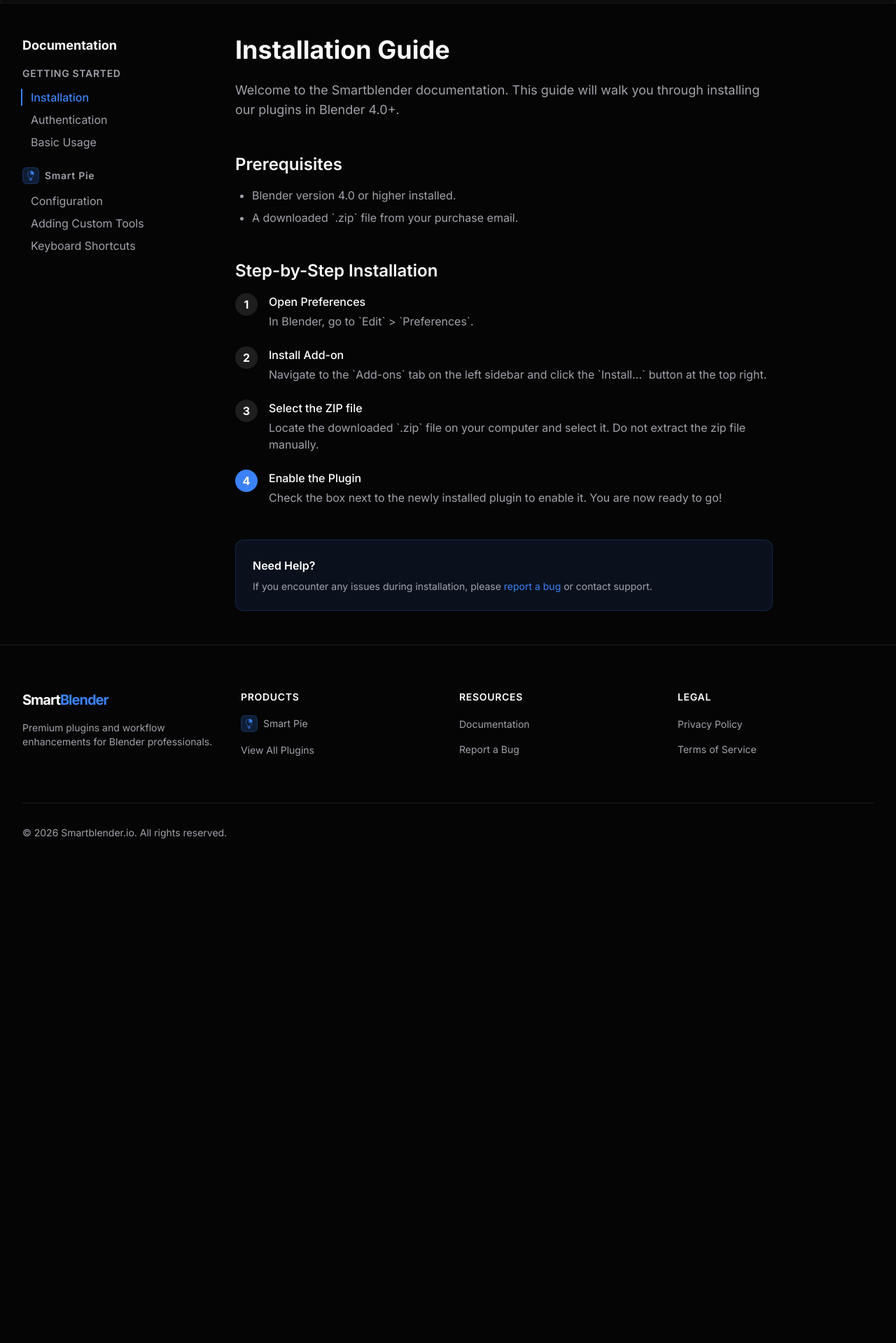
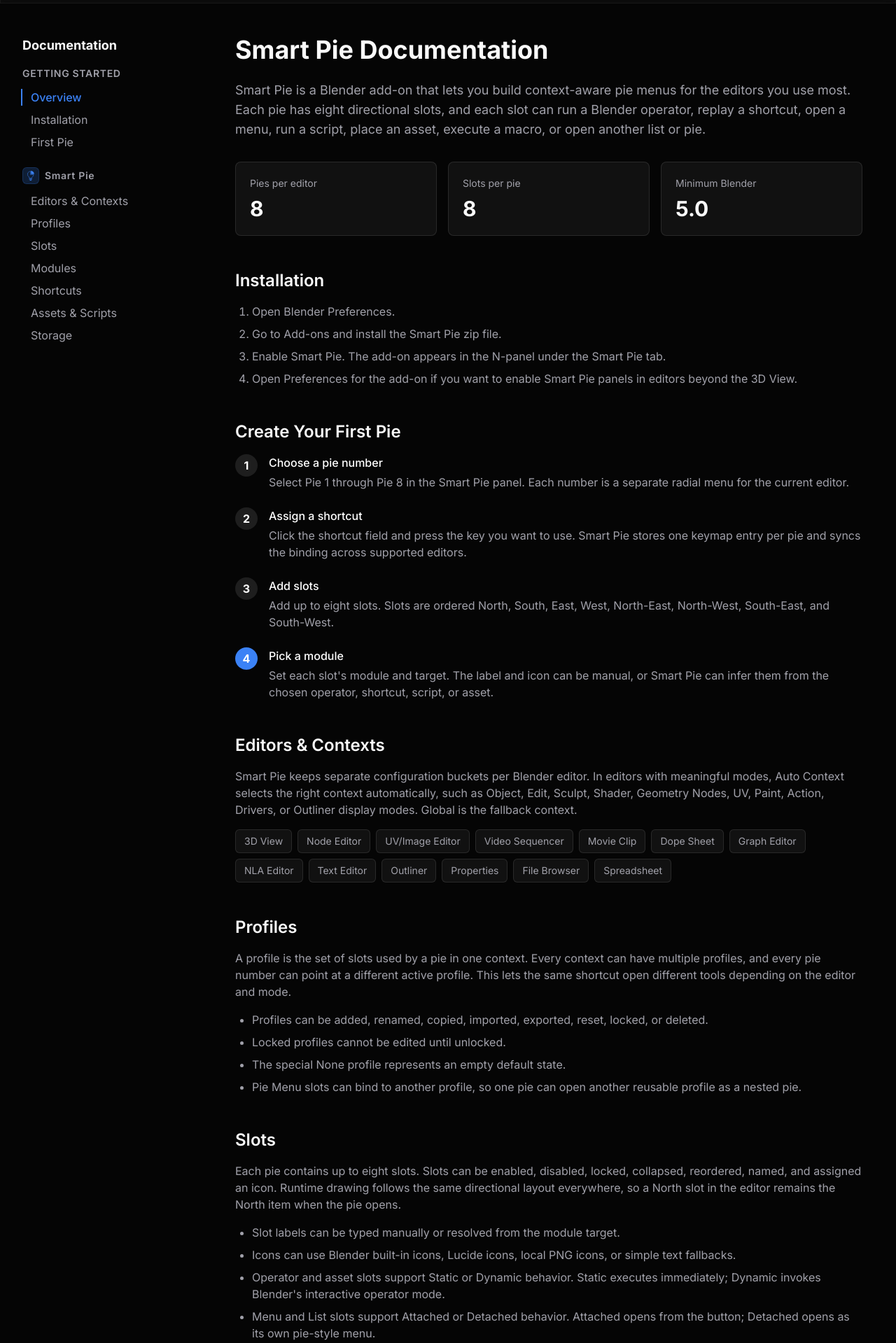
Before and after one commit to bluetoolsio/website-bluetools, a Next.js app: page /website-smartblender/docs in a window 1280 px wide. Shown: the part 61-1980 px from the top of the page at 70% size. Before the commit the page ends 1293 px from the top, so only its background shows below. Built offline with nearby package versions, Linux system fonts and the light colour scheme.

Commit message:
Document Smart Pie workflow

```diff
--- a/src/app/docs/page.tsx
+++ b/src/app/docs/page.tsx
@@ -1,101 +1,265 @@
 import { FadeIn } from "@/components/animations/FadeIn";
 import { SmartPieLabel } from "@/components/brand/SmartPieLabel";
 
+const navGroups = [
+  {
+    title: "Getting Started",
+    links: [
+      ["overview", "Overview"],
+      ["installation", "Installation"],
+      ["first-pie", "First Pie"],
+    ],
+  },
+  {
+    title: "Smart Pie",
+    links: [
+      ["contexts", "Editors & Contexts"],
+      ["profiles", "Profiles"],
+      ["slots", "Slots"],
+      ["modules", "Modules"],
+      ["shortcuts", "Shortcuts"],
+      ["assets-scripts", "Assets & Scripts"],
+      ["storage", "Storage"],
+    ],
+  },
+];
+
+const actionModules = [
+  ["Operator", "Runs a Blender operator. Operators can run as Static, using EXEC_DEFAULT, or Dynamic, using INVOKE_DEFAULT."],
+  ["Shortcut", "Finds the matching Blender keymap item and runs that shortcut from the current editor context."],
+  ["Menu", "Opens a Blender menu. Menus can be attached to the slot or opened as a detached pie-style menu."],
+  ["Script", "Runs a Python script stored in Smart Pie&apos;s scripts folder with access to bpy and context."],
+  ["Asset", "Imports a configured Blender asset by append, append reuse, or link. In the 3D View, assets can be placed interactively on surfaces."],
+  ["Macro", "Runs a sequence of operator, shortcut, script, or asset steps."],
+  ["List", "Creates a nested list menu. List entries can contain operators, shortcuts, menus, scripts, assets, macros, lists, or pie menus."],
+  ["Pie Menu", "Creates a nested eight-slice pie, or binds to another Smart Pie profile so an entire profile can be reused as a submenu."],
+];
+
+const supportedEditors = [
+  "3D View",
+  "Node Editor",
+  "UV/Image Editor",
+  "Video Sequencer",
+  "Movie Clip",
+  "Dope Sheet",
+  "Graph Editor",
+  "NLA Editor",
+  "Text Editor",
+  "Outliner",
+  "Properties",
+  "File Browser",
+  "Spreadsheet",
+];
+
 export const metadata = {
-  title: "Documentation | Smartblender.io",
-  description: "Learn how to install and use our premium Blender plugins.",
+  title: "Smart Pie Documentation | Smartblender.io",
+  description: "Learn how Smart Pie works in Blender.",
 };
 
 export default function DocsPage() {
   return (
     <div className="max-w-7xl mx-auto px-4 sm:px-6 lg:px-8 py-12 flex flex-col md:flex-row gap-12">
-      {/* Sidebar Navigation */}
       <aside className="w-full md:w-64 flex-shrink-0">
         <div className="sticky top-24">
           <h2 className="font-bold text-lg mb-4">Documentation</h2>
           <nav className="space-y-6">
-            <div>
-              <h3 className="text-sm font-semibold text-muted-foreground uppercase tracking-wider mb-3">Getting Started</h3>
-              <ul className="space-y-2">
-                <li><a href="#" className="text-accent font-medium block border-l-2 border-accent pl-3 -ml-[2px]">Installation</a></li>
-                <li><a href="#" className="text-muted-foreground hover:text-white transition-colors block border-l-2 border-transparent pl-3 -ml-[2px]">Authentication</a></li>
-                <li><a href="#" className="text-muted-foreground hover:text-white transition-colors block border-l-2 border-transparent pl-3 -ml-[2px]">Basic Usage</a></li>
-              </ul>
-            </div>
-            <div>
+            {navGroups.map((group) => (
+              <div key={group.title}>
                 <h3 className="text-sm font-semibold text-muted-foreground uppercase tracking-wider mb-3">
+                  {group.title === "Smart Pie" ? (
                     <SmartPieLabel
                       className="gap-2"
                       iconBoxClassName="h-6 w-6 rounded-md"
                       iconClassName="h-3.5 w-3.5"
                       textClassName="normal-case"
                     />
+                  ) : (
+                    group.title
+                  )}
                 </h3>
                 <ul className="space-y-2">
-                <li><a href="#" className="text-muted-foreground hover:text-white transition-colors block border-l-2 border-transparent pl-3 -ml-[2px]">Configuration</a></li>
-                <li><a href="#" className="text-muted-foreground hover:text-white transition-colors block border-l-2 border-transparent pl-3 -ml-[2px]">Adding Custom Tools</a></li>
-                <li><a href="#" className="text-muted-foreground hover:text-white transition-colors block border-l-2 border-transparent pl-3 -ml-[2px]">Keyboard Shortcuts</a></li>
+                  {group.links.map(([href, label], index) => (
+                    <li key={href}>
+                      <a
+                        href={`#${href}`}
+                        className={
+                          index === 0 && group.title === "Getting Started"
+                            ? "text-accent font-medium block border-l-2 border-accent pl-3 -ml-[2px]"
+                            : "text-muted-foreground hover:text-white transition-colors block border-l-2 border-transparent pl-3 -ml-[2px]"
+                        }
+                      >
+                        {label}
+                      </a>
+                    </li>
+                  ))}
                 </ul>
               </div>
+            ))}
           </nav>
         </div>
       </aside>
 
-      {/* Main Content Area */}
       <main className="flex-1 min-w-0">
         <FadeIn direction="up">
-          <div className="prose prose-invert max-w-3xl">
-            <h1 className="text-4xl font-bold mb-6">Installation Guide</h1>
+          <div className="prose prose-invert max-w-4xl">
+            <section id="overview">
+              <h1 className="text-4xl font-bold mb-6">Smart Pie Documentation</h1>
               <p className="text-lg text-muted-foreground mb-8">
-              Welcome to the Smartblender documentation. This guide will walk you through installing our plugins in Blender 4.0+.
+                Smart Pie is a Blender add-on that lets you build context-aware pie menus for the editors you use most. Each pie has eight directional slots, and each slot can run a Blender operator, replay a shortcut, open a menu, run a script, place an asset, execute a macro, or open another list or pie.
               </p>
+              <div className="grid grid-cols-1 md:grid-cols-3 gap-4 not-prose mb-10">
+                <div className="rounded-lg border border-white/10 bg-white/5 p-5">
+                  <p className="text-sm text-muted-foreground mb-2">Pies per editor</p>
+                  <p className="text-3xl font-bold">8</p>
+                </div>
+                <div className="rounded-lg border border-white/10 bg-white/5 p-5">
+                  <p className="text-sm text-muted-foreground mb-2">Slots per pie</p>
+                  <p className="text-3xl font-bold">8</p>
+                </div>
+                <div className="rounded-lg border border-white/10 bg-white/5 p-5">
+                  <p className="text-sm text-muted-foreground mb-2">Minimum Blender</p>
+                  <p className="text-3xl font-bold">5.0</p>
+                </div>
+              </div>
+            </section>
 
-            <h2 className="text-2xl font-semibold mt-12 mb-4">Prerequisites</h2>
-            <ul className="list-disc pl-6 space-y-2 text-muted-foreground mb-8">
-              <li>Blender version 4.0 or higher installed.</li>
-              <li>A downloaded `.zip` file from your purchase email.</li>
-            </ul>
+            <section id="installation">
+              <h2 className="text-2xl font-semibold mt-12 mb-4">Installation</h2>
+              <ol className="list-decimal pl-6 space-y-2 text-muted-foreground mb-8">
+                <li>Open Blender Preferences.</li>
+                <li>Go to Add-ons and install the Smart Pie zip file.</li>
+                <li>Enable Smart Pie. The add-on appears in the N-panel under the Smart Pie tab.</li>
+                <li>Open Preferences for the add-on if you want to enable Smart Pie panels in editors beyond the 3D View.</li>
+              </ol>
+            </section>
 
-            <h2 className="text-2xl font-semibold mt-12 mb-4">Step-by-Step Installation</h2>
+            <section id="first-pie">
+              <h2 className="text-2xl font-semibold mt-12 mb-4">Create Your First Pie</h2>
               <div className="space-y-6 text-muted-foreground">
                 <div className="flex gap-4">
                   <div className="flex-shrink-0 w-8 h-8 rounded-full bg-white/10 flex items-center justify-center font-bold text-white">1</div>
                   <div>
-                  <h3 className="text-white font-medium mb-1">Open Preferences</h3>
-                  <p>In Blender, go to `Edit` {'>'} `Preferences`.</p>
+                    <h3 className="text-white font-medium mb-1">Choose a pie number</h3>
+                    <p>Select Pie 1 through Pie 8 in the Smart Pie panel. Each number is a separate radial menu for the current editor.</p>
                   </div>
                 </div>
                 <div className="flex gap-4">
                   <div className="flex-shrink-0 w-8 h-8 rounded-full bg-white/10 flex items-center justify-center font-bold text-white">2</div>
                   <div>
-                  <h3 className="text-white font-medium mb-1">Install Add-on</h3>
-                  <p>Navigate to the `Add-ons` tab on the left sidebar and click the `Install...` button at the top right.</p>
+                    <h3 className="text-white font-medium mb-1">Assign a shortcut</h3>
+                    <p>Click the shortcut field and press the key you want to use. Smart Pie stores one keymap entry per pie and syncs the binding across supported editors.</p>
                   </div>
                 </div>
                 <div className="flex gap-4">
                   <div className="flex-shrink-0 w-8 h-8 rounded-full bg-white/10 flex items-center justify-center font-bold text-white">3</div>
                   <div>
-                  <h3 className="text-white font-medium mb-1">Select the ZIP file</h3>
-                  <p>Locate the downloaded `.zip` file on your computer and select it. Do not extract the zip file manually.</p>
+                    <h3 className="text-white font-medium mb-1">Add slots</h3>
+                    <p>Add up to eight slots. Slots are ordered North, South, East, West, North-East, North-West, South-East, and South-West.</p>
                   </div>
                 </div>
                 <div className="flex gap-4">
                   <div className="flex-shrink-0 w-8 h-8 rounded-full bg-accent text-accent-foreground flex items-center justify-center font-bold">4</div>
                   <div>
-                  <h3 className="text-white font-medium mb-1">Enable the Plugin</h3>
-                  <p>Check the box next to the newly installed plugin to enable it. You are now ready to go!</p>
+                    <h3 className="text-white font-medium mb-1">Pick a module</h3>
+                    <p>Set each slot&apos;s module and target. The label and icon can be manual, or Smart Pie can infer them from the chosen operator, shortcut, script, or asset.</p>
                   </div>
                 </div>
               </div>
+            </section>
 
-            <div className="mt-12 p-6 bg-accent/10 border border-accent/20 rounded-xl">
-              <h3 className="text-white font-semibold flex items-center gap-2 mb-2">
-                Need Help?
-              </h3>
+            <section id="contexts">
+              <h2 className="text-2xl font-semibold mt-12 mb-4">Editors & Contexts</h2>
+              <p className="text-muted-foreground mb-4">
+                Smart Pie keeps separate configuration buckets per Blender editor. In editors with meaningful modes, Auto Context selects the right context automatically, such as Object, Edit, Sculpt, Shader, Geometry Nodes, UV, Paint, Action, Drivers, or Outliner display modes. Global is the fallback context.
+              </p>
+              <div className="not-prose flex flex-wrap gap-2 mb-8">
+                {supportedEditors.map((editor) => (
+                  <span key={editor} className="rounded-md border border-white/10 bg-white/5 px-3 py-1.5 text-sm text-muted-foreground">
+                    {editor}
+                  </span>
+                ))}
+              </div>
+            </section>
+
+            <section id="profiles">
+              <h2 className="text-2xl font-semibold mt-12 mb-4">Profiles</h2>
+              <p className="text-muted-foreground mb-4">
+                A profile is the set of slots used by a pie in one context. Every context can have multiple profiles, and every pie number can point at a different active profile. This lets the same shortcut open different tools depending on the editor and mode.
+              </p>
+              <ul className="list-disc pl-6 space-y-2 text-muted-foreground mb-8">
+                <li>Profiles can be added, renamed, copied, imported, exported, reset, locked, or deleted.</li>
+                <li>Locked profiles cannot be edited until unlocked.</li>
+                <li>The special None profile represents an empty default state.</li>
+                <li>Pie Menu slots can bind to another profile, so one pie can open another reusable profile as a nested pie.</li>
+              </ul>
+            </section>
+
+            <section id="slots">
+              <h2 className="text-2xl font-semibold mt-12 mb-4">Slots</h2>
+              <p className="text-muted-foreground mb-4">
+                Each pie contains up to eight slots. Slots can be enabled, disabled, locked, collapsed, reordered, named, and assigned an icon. Runtime drawing follows the same directional layout everywhere, so a North slot in the editor remains the North item when the pie opens.
+              </p>
+              <ul className="list-disc pl-6 space-y-2 text-muted-foreground mb-8">
+                <li>Slot labels can be typed manually or resolved from the module target.</li>
+                <li>Icons can use Blender built-in icons, Lucide icons, local PNG icons, or simple text fallbacks.</li>
+                <li>Operator and asset slots support Static or Dynamic behavior. Static executes immediately; Dynamic invokes Blender&apos;s interactive operator mode.</li>
+                <li>Menu and List slots support Attached or Detached behavior. Attached opens from the button; Detached opens as its own pie-style menu.</li>
+              </ul>
+            </section>
+
+            <section id="modules">
+              <h2 className="text-2xl font-semibold mt-12 mb-4">Modules</h2>
+              <div className="not-prose grid grid-cols-1 md:grid-cols-2 gap-4 mb-8">
+                {actionModules.map(([name, description]) => (
+                  <div key={name} className="rounded-lg border border-white/10 bg-white/5 p-5">
+                    <h3 className="text-white font-semibold mb-2">{name}</h3>
+                    <p className="text-sm text-muted-foreground leading-relaxed" dangerouslySetInnerHTML={{ __html: description }} />
+                  </div>
+                ))}
+              </div>
+            </section>
+
+            <section id="shortcuts">
+              <h2 className="text-2xl font-semibold mt-12 mb-4">Shortcuts</h2>
+              <p className="text-muted-foreground mb-4">
+                Smart Pie uses two kinds of shortcuts. Pie shortcuts open one of the eight main pies. Shortcut modules replay an existing Blender keymap entry from inside a slot, list item, macro step, or nested pie step.
+              </p>
+              <ul className="list-disc pl-6 space-y-2 text-muted-foreground mb-8">
+                <li>Click a pie shortcut to record a key. Press Esc to cancel recording.</li>
+                <li>Reset removes the binding and shows Set Shortcut again.</li>
+                <li>Shortcut modules can be recorded directly or selected from the visual keyboard picker.</li>
+                <li>Live Preview is available in the 3D View and Node Editor when the current pie has an active keymap binding.</li>
+              </ul>
+            </section>
+
+            <section id="assets-scripts">
+              <h2 className="text-2xl font-semibold mt-12 mb-4">Assets & Scripts</h2>
+              <p className="text-muted-foreground mb-4">
+                Asset slots store a library reference, blend file path, asset type, asset name, import method, and run behavior. Smart Pie can append, append while reusing existing local data, or link from the source file. In the 3D View, imported object assets can enter interactive placement with surface snapping.
+              </p>
+              <p className="text-muted-foreground mb-4">
+                Script slots create or import Python files into Smart Pie&apos;s scripts folder. Scripts execute inside Blender with `bpy` and `context` available.
+              </p>
+              <div className="mt-6 p-6 bg-accent/10 border border-accent/20 rounded-lg">
+                <h3 className="text-white font-semibold mb-2">Script Safety</h3>
                 <p className="text-muted-foreground text-sm mb-0">
-                If you encounter any issues during installation, please <a href="/report-bug" className="text-accent hover:underline">report a bug</a> or contact support.
+                  Smart Pie scripts are not sandboxed. Only run scripts you wrote yourself or fully trust.
                 </p>
               </div>
+            </section>
+
+            <section id="storage">
+              <h2 className="text-2xl font-semibold mt-12 mb-4">Storage, Backup & Reset</h2>
+              <p className="text-muted-foreground mb-4">
+                Smart Pie stores settings in Blender&apos;s user config folder under `SmartPie/settings.json`. Scripts live in `SmartPie/scripts`, icon data lives in `SmartPie/icons`, and backups live in `SmartPie/backups`.
+              </p>
+              <ul className="list-disc pl-6 space-y-2 text-muted-foreground mb-8">
+                <li>Changes are saved automatically after a short debounce.</li>
+                <li>The add-on preferences include Export Settings, Import Settings, Backup, and Factory Reset.</li>
+                <li>Keymaps are saved with the Smart Pie settings and reapplied when the add-on loads.</li>
+                <li>Current architecture stores one shared Smart Pie setup per Blender session, based on the first scene in the file.</li>
+              </ul>
+            </section>
           </div>
         </FadeIn>
       </main>
```
Lines whose indentation alone changed are shown as unchanged.
